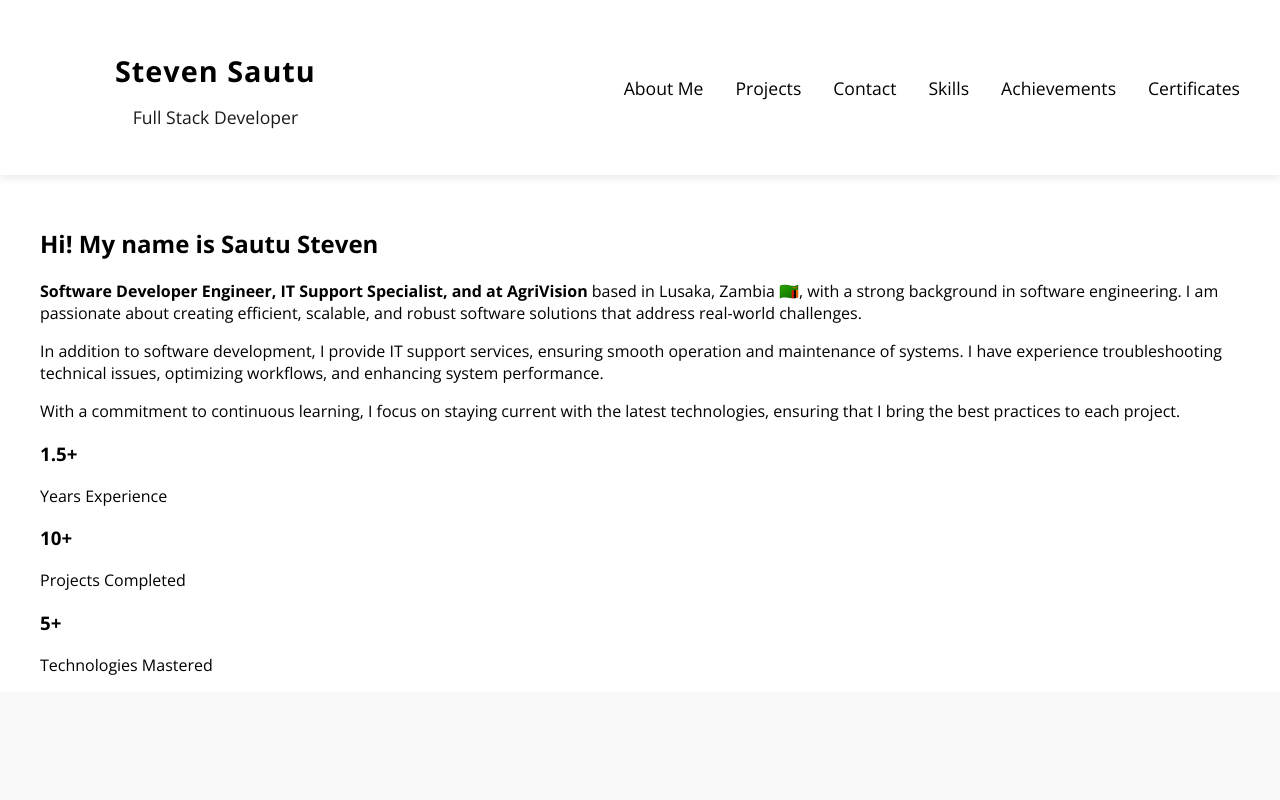
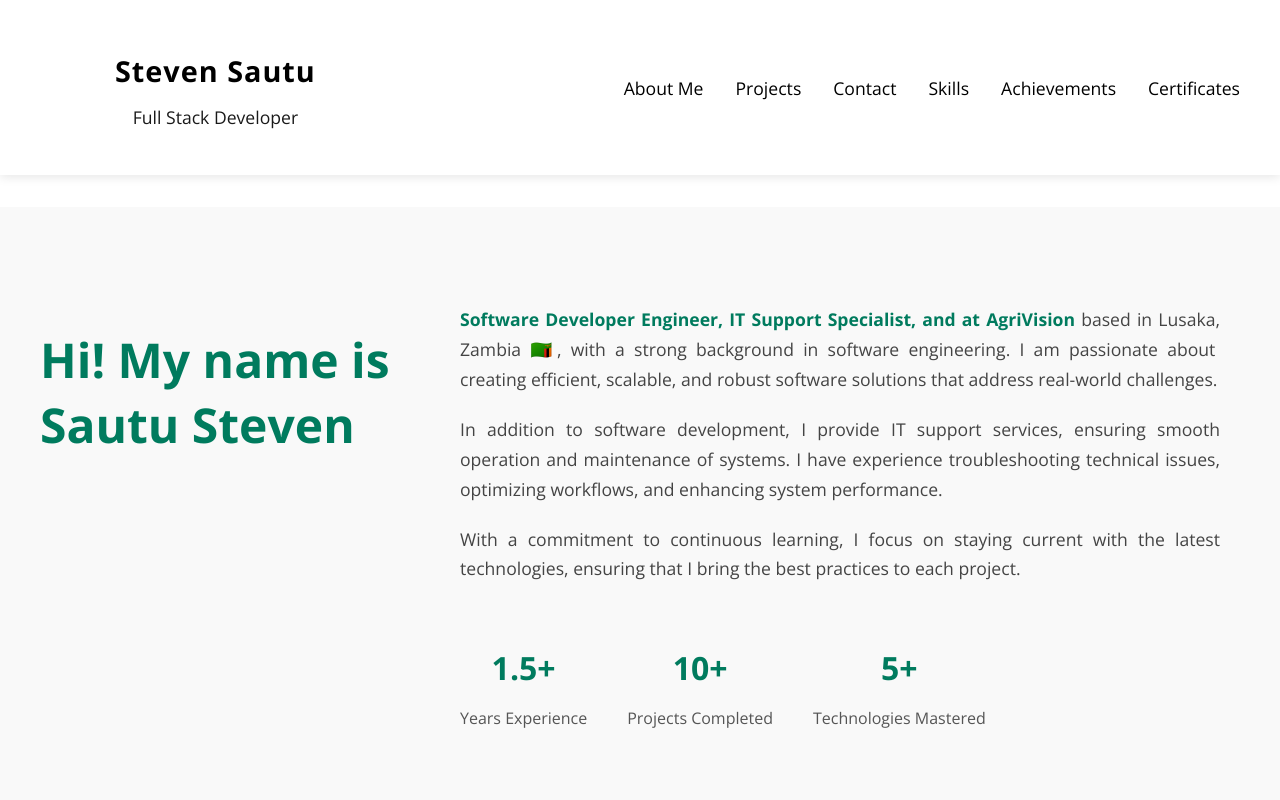
Before and after one commit to StevenSautu/My-Portofolio, a React (Create React App) app in the folder my-portfolio/: page / in a window 1280 px wide. Shown: the top 800 px of the page. Built offline with nearby package versions, Linux system fonts and the light colour scheme.

Commit message:
Style updates for AboutMe section

```diff
--- a/my-portfolio/src/components/AboutMe.css
+++ b/my-portfolio/src/components/AboutMe.css
@@ -0,0 +1,77 @@
+.about-section {
+    padding: 80px 0;
+    background-color: #f9f9f9;
+  }
+
+  .about-row {
+    display: flex;
+    align-items: flex-start;
+    justify-content: space-between;
+    flex-wrap: wrap;
+    gap: 40px;
+  }
+
+  .about-heading {
+    flex: 1;
+    min-width: 250px;
+  }
+
+  .about-heading h1 {
+    font-size: 3rem;
+    font-weight: bold;
+    color: #007b5e;
+    animation: fadeInLeft 0.8s ease-out;
+  }
+
+  .about-text {
+    flex: 2;
+    min-width: 300px;
+    padding-right: 20px;
+    text-align: justify;
+  }
+
+  .about-text p {
+    font-size: 1.1rem;
+    line-height: 1.7;
+    margin-bottom: 20px;
+    color: #444;
+  }
+
+  .about-text strong {
+    color: #007b5e;
+  }
+
+  .about-stats {
+    display: flex;
+    gap: 40px;
+    justify-content: flex-start;
+    margin-top: 30px;
+    flex-wrap: wrap;
+  }
+
+  .stat-item {
+    text-align: center;
+  }
+
+  .stat-item h3 {
+    font-size: 2rem;
+    color: #007b5e;
+    margin-bottom: 5px;
+  }
+
+  .stat-item p {
+    font-size: 1rem;
+    color: #555;
+  }
+
+  /* Animations */
+  @keyframes fadeInLeft {
+    from {
+      transform: translateX(-20px);
+      opacity: 0;
+    }
+    to {
+      transform: translateX(0);
+      opacity: 1;
+    }
+  }
```
